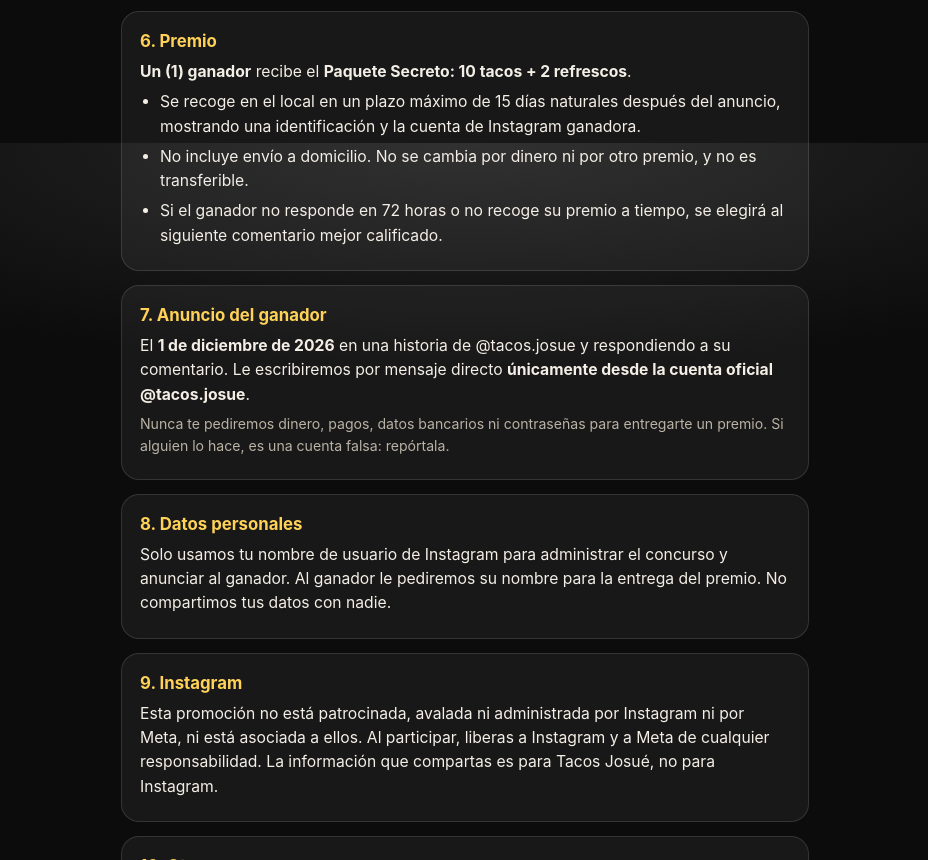
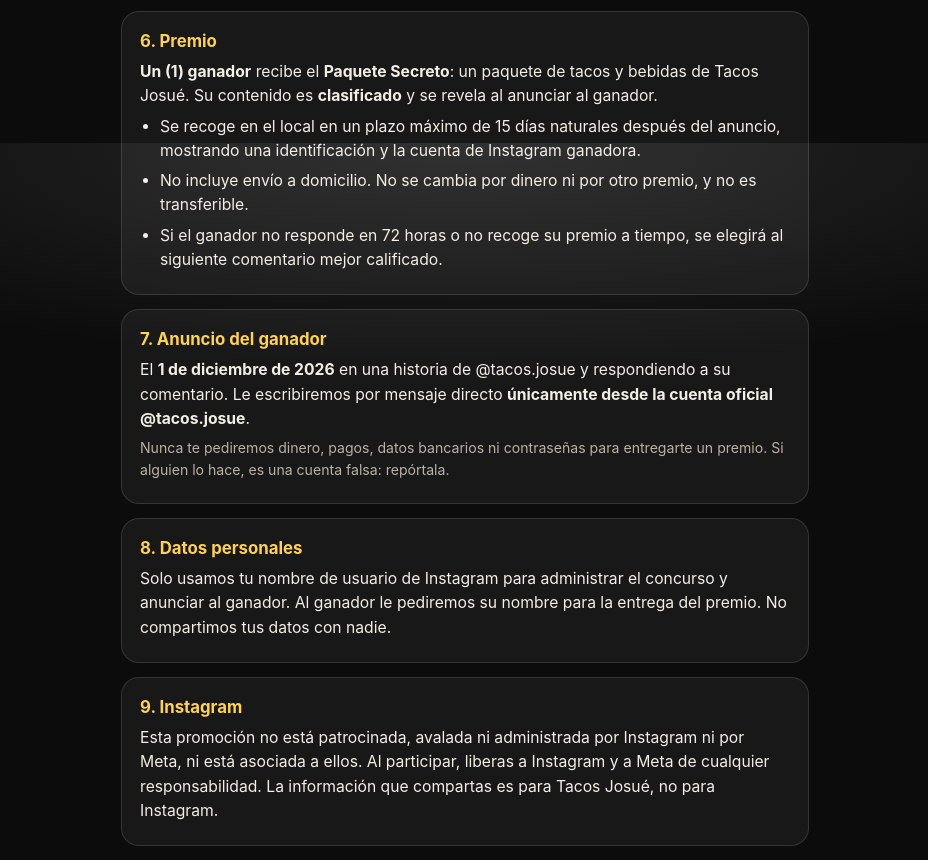
Before and after one commit to iawork200827-cell/managing-work, a plain HTML site: page public/concurso.html in a window 1280 px wide. Shown: the part 1457-2317 px from the top of the page, without its empty margins (175-1103 px from the left). Drawn offline with Linux system fonts and the light colour scheme.

Commit message:
Keep the contest prize secret
Co-Authored-By: Claude Opus 5.5 <noreply@anthropic.com>
Claude-Session: https://claude.ai/code/session_01CrGRhmUaowi2BFdKqpA5Y4

```diff
--- a/public/concurso.html
+++ b/public/concurso.html
@@ -81,7 +81,7 @@
 
   <section>
     <h2>6. Premio</h2>
-    <p><strong>Un (1) ganador</strong> recibe el <strong>Paquete Secreto: 10 tacos + 2 refrescos</strong>.</p>
+    <p><strong>Un (1) ganador</strong> recibe el <strong>Paquete Secreto</strong>: un paquete de tacos y bebidas de Tacos Josué. Su contenido es <strong>clasificado</strong> y se revela al anunciar al ganador.</p>
     <ul>
       <li>Se recoge en el local en un plazo máximo de 15 días naturales después del anuncio, mostrando una identificación y la cuenta de Instagram ganadora.</li>
       <li>No incluye envío a domicilio. No se cambia por dinero ni por otro premio, y no es transferible.</li>
```
Also changed, not shown: public/img/concurso-s1.jpg, public/img/concurso-s2.jpg.
